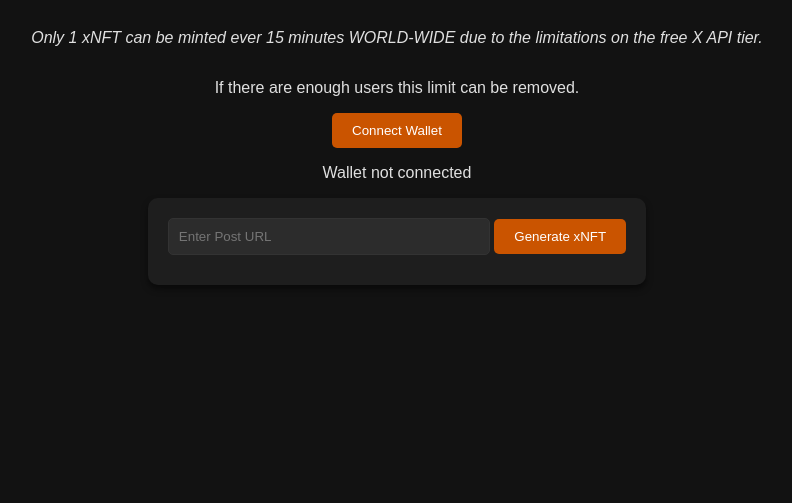
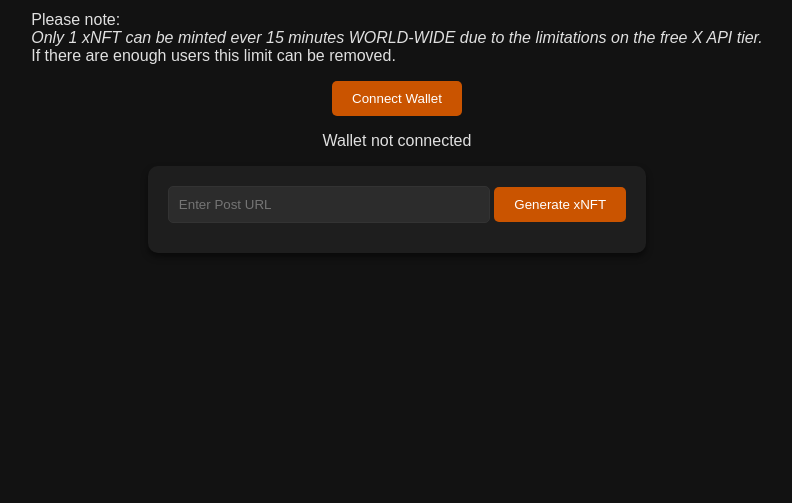
Before and after one commit to vissequ/xnft4, a website: page public/index.html in a window 1280 px wide. Shown: the part 297-800 px from the top of the page, without its empty margins (243-1035 px from the left). Drawn offline with Linux system fonts and the light colour scheme.

Commit message:
Update index.html

```diff
--- a/public/index.html
+++ b/public/index.html
@@ -11,9 +11,9 @@
 <body>
     <h1>xNFT</h1>
 
-    <p><strnog>Please note:</strnog></p>
-    <p><em>Only 1 xNFT can be minted ever 15 minutes WORLD-WIDE due to the limitations on the free X API tier.</em></p>
-    <p>If there are enough users this limit can be removed.</p>
+    <p><strnog>Please note:</strnog><br>
+    <em>Only 1 xNFT can be minted ever 15 minutes WORLD-WIDE due to the limitations on the free X API tier.</em><br>
+    If there are enough users this limit can be removed.</p>
 
     <button id="connectWallet">Connect Wallet</button>
     <p id="walletInfo">Wallet not connected</p>
```
